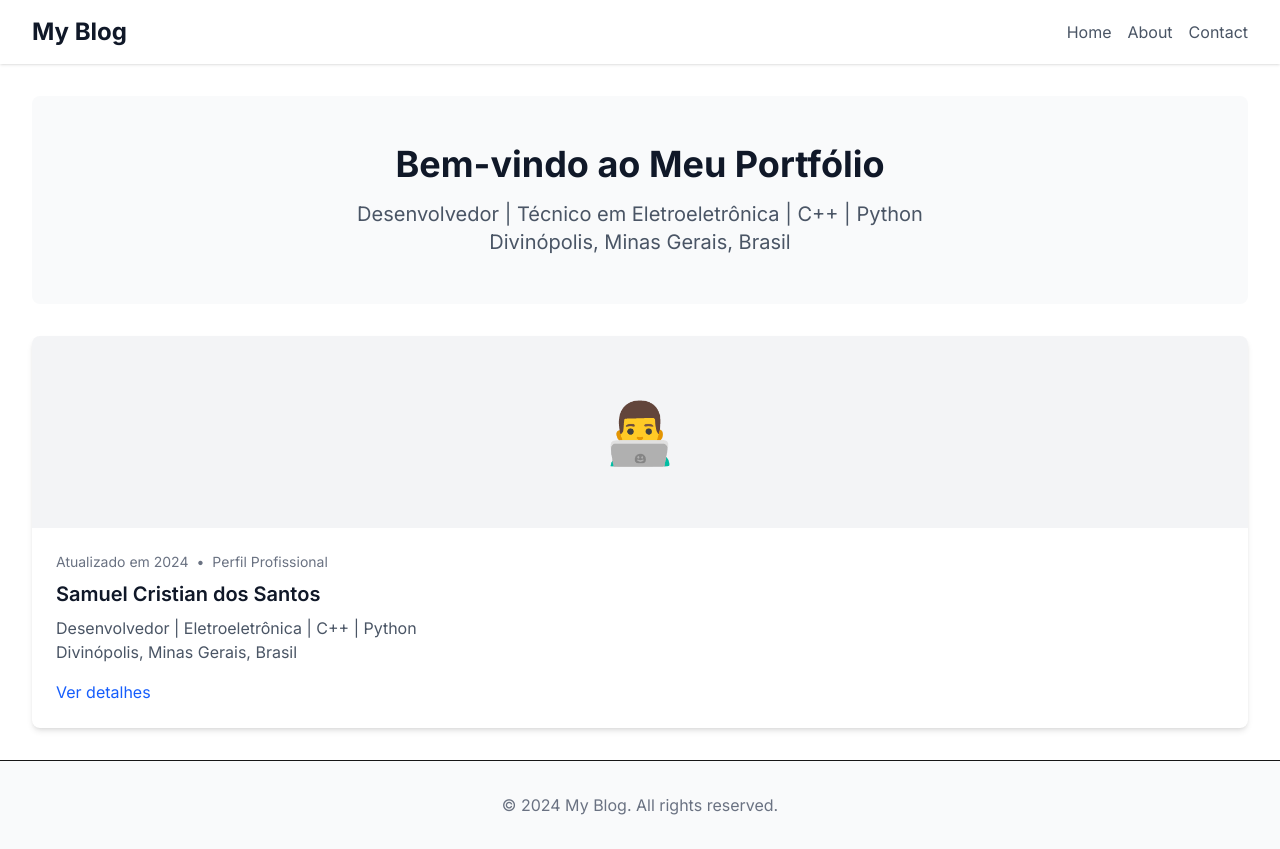
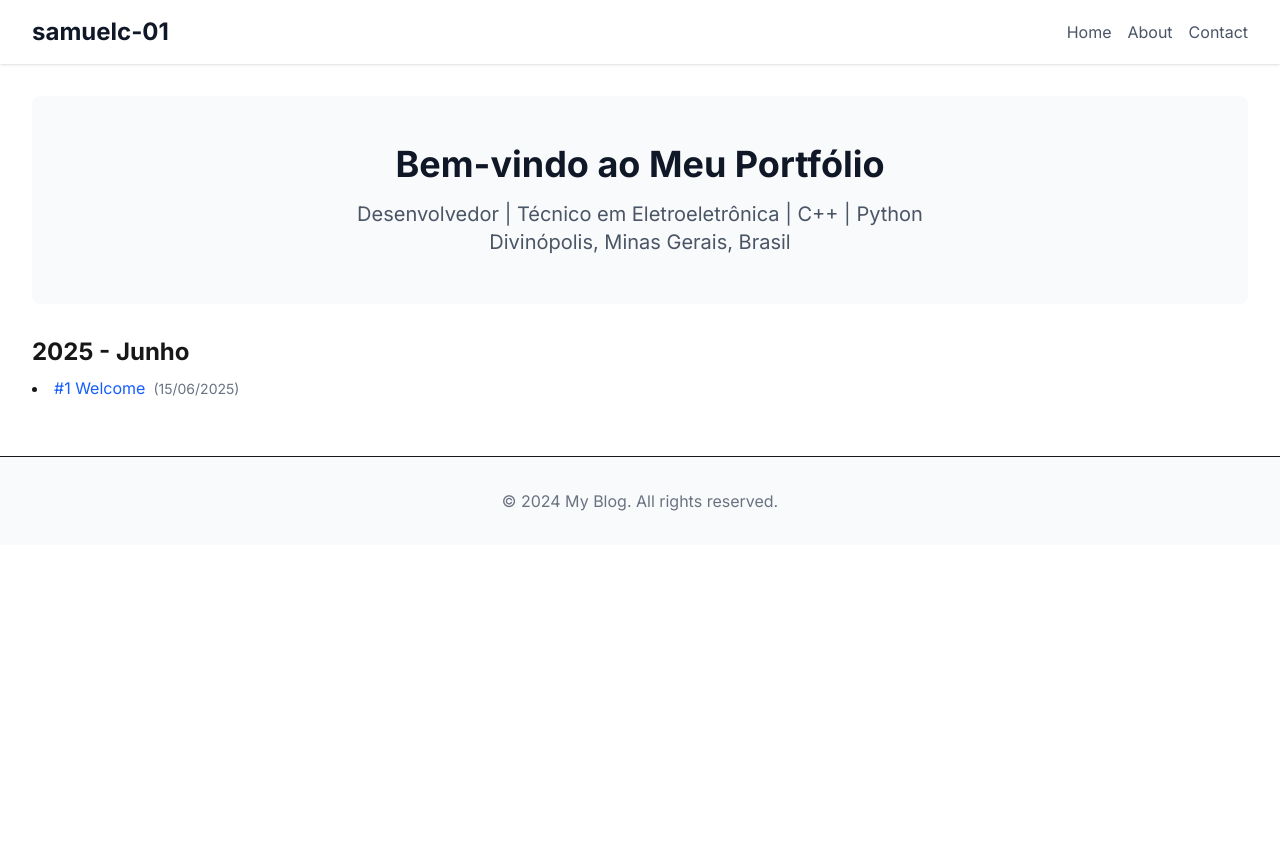
Before and after one commit to samuelc-01/blog-front, a Next.js app: page / in a window 1280 px wide. After the commit the page ends 800 px from the top, so only its background shows below. Built offline with nearby package versions, Linux system fonts and the light colour scheme.

Commit message:
base completed, more doc

```diff
--- a/next.config.js
+++ b/next.config.js
@@ -1,7 +1,16 @@
 /** @type {import('next').NextConfig} */
 const nextConfig = {
   images: {
-    domains: ['images.unsplash.com'],
+    remotePatterns: [
+      {
+        protocol: 'https',
+        hostname: 'images.unsplash.com',
+      },
+      {
+        protocol: 'https',
+        hostname: 'avatars.githubusercontent.com',
+      },
+    ],
   },
 };
 
--- a/package.json
+++ b/package.json
@@ -9,6 +9,7 @@
     "lint": "next lint"
   },
   "dependencies": {
+    "date-fns": "^4.1.0",
     "next": "15.3.3",
     "react": "^19.0.0",
     "react-dom": "^19.0.0"
--- a/src/app/layout.tsx
+++ b/src/app/layout.tsx
@@ -5,8 +5,8 @@ import "./globals.css";
 const inter = Inter({ subsets: ["latin"] });
 
 export const metadata: Metadata = {
-  title: "My Blog",
-  description: "A modern blog built with Next.js",
+  title: "samuelc-01",
+  description: "my contributions for the world",
 };
 
 export default function RootLayout({
@@ -20,7 +20,7 @@ export default function RootLayout({
         <header className="bg-white shadow-sm">
           <nav className="max-w-7xl mx-auto px-4 sm:px-6 lg:px-8 h-16 flex items-center justify-between">
             <div className="flex items-center">
-              <a href="/" className="text-2xl font-bold text-gray-900">My Blog</a>
+              <a href="/" className="text-2xl font-bold text-gray-900">samuelc-01</a>
             </div>
             <div className="flex items-center space-x-4">
               <a href="/" className="text-gray-600 hover:text-gray-900">Home</a>
--- a/src/app/page.tsx
+++ b/src/app/page.tsx
@@ -1,18 +1,37 @@
-import Image from "next/image";
 import Link from "next/link";
+import { format } from "date-fns";
+import { ptBR } from "date-fns/locale";
 
-// Mock data for blog posts
+const now = new Date();
+const currentYear = now.getFullYear();
+const currentMonth = format(now, "MMMM", { locale: ptBR });
+
 const blogPosts = [
   {
     id: 1,
-    title: "Samuel Cristian dos Santos",
-    excerpt: "Desenvolvedor | Eletroeletrônica | C++ | Python\nDivinópolis, Minas Gerais, Brasil",
-    date: "Atualizado em 2024",
+    title: "#1 Welcome",
+    excerpt: `Olá! Meu nome é Samuel Cristian dos Santos. Sou Desenvolvedor e Técnico em Eletroeletrônica, com experiência em C++, Python e automação industrial. Atuo em Divinópolis/MG e já trabalhei com suporte de TI, desenvolvimento de soluções, automações com microcontroladores e APIs, além de projetos freelance e estágio em tecnologia.\n\nTenho facilidade em depuração, solução de problemas e interfaces de programação. Também possuo inglês para trabalho profissional.\n\nEntre em contato: samuel.cristian17062004@gmail.com | +55 (37) 98854-9143 | [LinkedIn](https://www.linkedin.com/in/samuelcristian) | [GitHub](https://github.com/ceefast)`,
+    date: now.toISOString().slice(0, 10),
     author: "Samuel Cristian dos Santos",
     category: "Perfil Profissional",
-    image: "https://avatars.githubusercontent.com/u/your-github-id", // Substitua pelo seu avatar do GitHub se quiser
+    image: "https://avatars.githubusercontent.com/u/94959646?s=400&u=20a9e6bdc634aee3c4447b2f9656369cf54c2d88&v=4",
   },
 ];
+
+function groupPostsByYearMonth(posts: typeof blogPosts) {
+  const groups: Record<string, Record<string, typeof blogPosts>> = {};
+  posts.forEach((post) => {
+    const date = new Date(post.date);
+    const year = date.getFullYear();
+    const month = format(date, "MMMM", { locale: ptBR });
+    if (!groups[year]) groups[year] = {};
+    if (!groups[year][month]) groups[year][month] = [];
+    groups[year][month].push(post);
+  });
+  return groups;
+}
+
+const groupedPosts = groupPostsByYearMonth(blogPosts);
 
 export default function Home() {
   return (
@@ -23,31 +42,22 @@ export default function Home() {
           Desenvolvedor | Técnico em Eletroeletrônica | C++ | Python<br />Divinópolis, Minas Gerais, Brasil
         </p>
       </section>
-
-      <div className="grid grid-cols-1 gap-8">
-        {blogPosts.map((post) => (
-          <article key={post.id} className="bg-white rounded-lg shadow-md overflow-hidden">
-            <div className="relative h-48 flex items-center justify-center bg-gray-100">
-              {/* Se quiser usar sua foto, coloque a URL correta */}
-              {/* <Image src={post.image} alt={post.title} width={120} height={120} className="rounded-full object-cover" /> */}
-              <span className="text-6xl">👨‍💻</span>
-            </div>
-            <div className="p-6">
-              <div className="flex items-center text-sm text-gray-500 mb-2">
-                <span>{post.date}</span>
-                <span className="mx-2">•</span>
-                <span>{post.category}</span>
-              </div>
-              <h2 className="text-xl font-semibold text-gray-900 mb-2">
-                {post.title}
-              </h2>
-              <p className="text-gray-600 mb-4 whitespace-pre-line">{post.excerpt}</p>
-              <Link href={`/posts/${post.id}`} className="text-blue-600 hover:text-blue-800">
-                Ver detalhes
-              </Link>
-            </div>
-          </article>
-        ))}
+      <div className="space-y-8">
+        <div>
+          <div className="mb-6">
+            <h2 className="text-2xl font-bold mt-6 mb-2">{currentYear} - {currentMonth.charAt(0).toUpperCase() + currentMonth.slice(1)}</h2>
+            <ul className="list-disc list-inside space-y-2">
+              {groupedPosts[currentYear]?.[currentMonth]?.map((post) => (
+                <li key={post.id}>
+                  <Link href={`/posts/${post.id}`} className="text-blue-600 hover:underline">
+                    {post.title}
+                  </Link>
+                  <span className="text-gray-500 text-sm ml-2">({format(new Date(post.date), 'dd/MM/yyyy')})</span>
+                </li>
+              ))}
+            </ul>
+          </div>
+        </div>
       </div>
     </div>
   );
```
Also changed, not shown: 2 other files (tests, documents, lock files or other folders).
